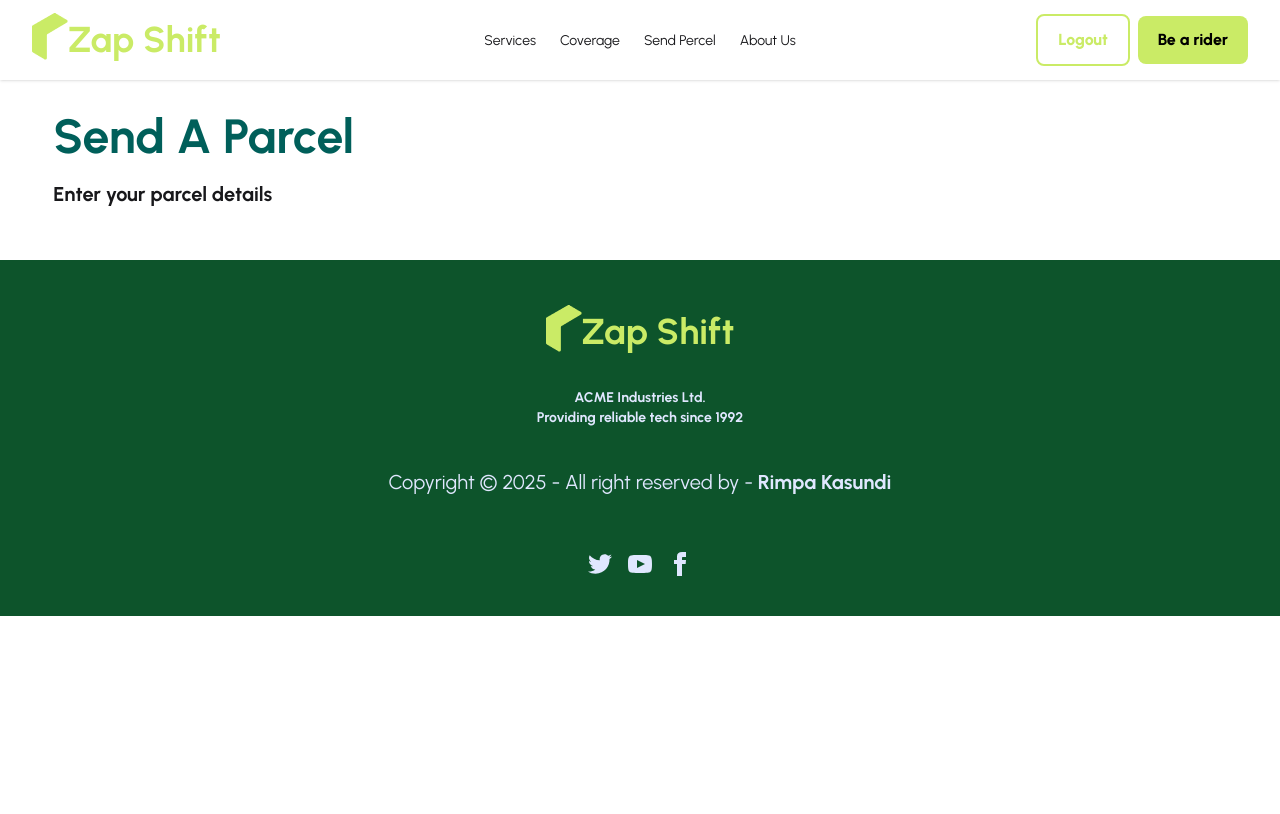
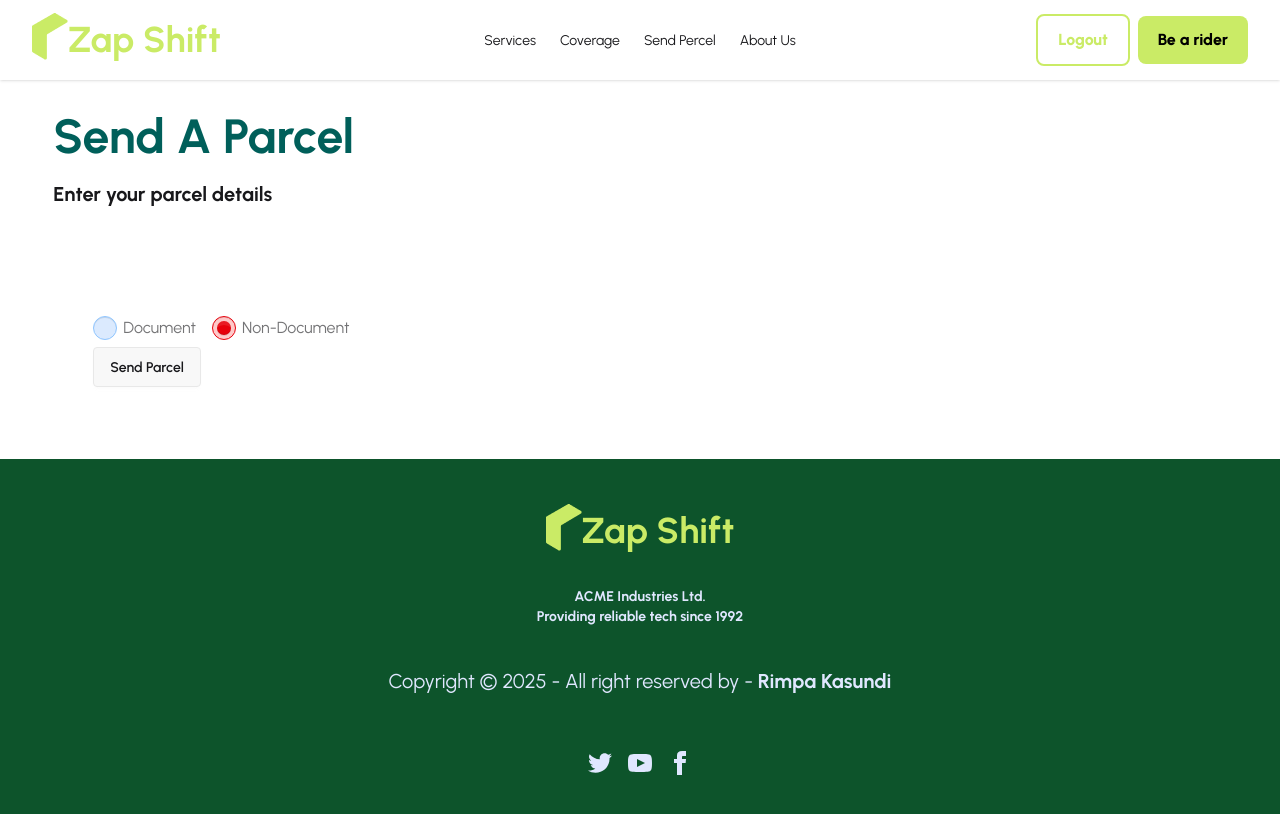
Before and after one commit to rimpakasundi07/Zap-Shift-Client, a React (Vite) app: page /send-percel in a window 1280 px wide. Built offline with nearby package versions, Linux system fonts and the light colour scheme; no server answers; sample sign-in values are in the browser's storage.

Commit message:
Add SendParcel form component with radio buttons for parcel type selection

```diff
--- a/src/pages/sendPercel/SendPercel.jsx
+++ b/src/pages/sendPercel/SendPercel.jsx
@@ -1,6 +1,17 @@
 import React from "react";
+import { useForm } from "react-hook-form";
 
 const SendPercel = () => {
+  const {
+    register,
+    handleSubmit,
+    formState: { errors },
+  } = useForm();
+
+  const handleSendPercel = (data) => {
+    console.log(data);
+  };
+
   return (
     <div className="w-11/12 mx-auto py-2 lg:py-8">
       <div className="">
@@ -12,7 +23,44 @@ const SendPercel = () => {
         </p>
       </div>
       {/* form */}
-      <div className=""></div>
+      <div className="">
+        <form onSubmit={handleSubmit(handleSendPercel)} className="mt-12 p-10">
+          {/* parcel type*/}
+          <div className="">
+            <label className="label mr-4">
+              <input
+                type="radio"
+                {...register("parcelType")}
+                value="document"
+                defaultChecked
+                className="radio bg-blue-100 border-blue-300 checked:bg-blue-200 checked:text-blue-600 checked:border-blue-600 "
+              />
+              Document
+            </label>
+            <label className="label">
+              <input
+                type="radio"
+                {...register("parcelType")}
+                value="non-document"
+                defaultChecked
+                className="radio bg-red-100 border-red-300 checked:bg-red-200 checked:text-red-600 checked:border-red-600
+                 "
+              />
+              Non-Document
+            </label>
+          </div>
+          {/* parcel info */}
+          <div className=""></div>
+          {/* two column */}
+          <div className="">
+            {/* 1st div  || sender info  */}
+            <div className=""></div>
+            {/* 2nd div  || receiver info */}
+            <div className=""></div>
+          </div>
+          <input type="submit" className="btn" value="Send Parcel" />
+        </form>
+      </div>
     </div>
   );
 };
```
